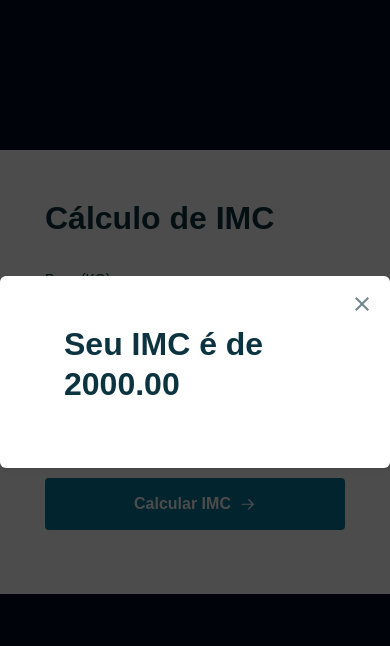
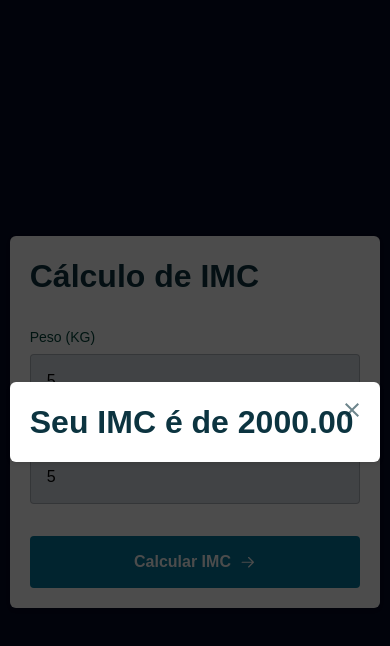
Before and after one commit to patrickxfranco/IMC, a plain HTML site: page index.html in a window 390 px wide. Both pictures are taken after typing "5", "5" into the empty fields and a click on the button "Calcular IMC". Drawn offline with Linux system fonts and the light colour scheme.

Commit message:
Implementação da responsividade e refatoração do código JavaScript

```diff
--- a/js/main.js
+++ b/js/main.js
@@ -1,31 +1,38 @@
 import { Modal } from './modal.js'
 import { AlertError } from './alert-error.js'
-import { imc, notANumber } from './utils.js'
-// VARIÁVES
+import { calculateImc, notANumber } from './utils.js'
 
 const form = document.querySelector('form')
-const inputWeight = document.querySelector('#weight')
-const inputHeight = document.querySelector('#height')
+export const inputWeight = document.querySelector('#weight')
+export const inputHeight = document.querySelector('#height')
 
-
+inputWeight.oninput = () => AlertError.close()
+inputHeight.oninput = () => AlertError.close()
 form.onsubmit = function (event) {
   event.preventDefault()
 
   const weight = inputWeight.value
   const height = inputHeight.value
 
-  const showAlertError = notANumber(weight) || notANumber(height)
+  const weightOrHeightIsNotANumber = notANumber(weight) || notANumber(height)
 
-  if (showAlertError) {
+
+
+  if (weight <= 0 || height <= 0) {
+    AlertError.open()
+    return
+  } else if (weightOrHeightIsNotANumber) {
     AlertError.open()
     return
   }
 
   AlertError.close()
-  const result = imc(weight, height)
+  const result = calculateImc(weight, height)
+  displayResultMessage(result)
+}
+
+function displayResultMessage(result) {
   const imcValue = result
-
   Modal.imcValue.innerText = imcValue
-
   Modal.open()
 }
--- a/js/modal.js
+++ b/js/modal.js
@@ -1,3 +1,4 @@
+import { inputWeight, inputHeight } from './main.js'
 export const Modal = {
 
   imcValue: document.querySelector('.modal .title span'),
@@ -9,6 +10,8 @@ export const Modal = {
   },
   close() {
     Modal.wrapper.classList.remove('open')
+    inputWeight.value = ""
+    inputHeight.value = ""
   }
 }
 
--- a/js/utils.js
+++ b/js/utils.js
@@ -1,9 +1,9 @@
-export { imc, notANumber }
+export { calculateImc, notANumber }
 
 function notANumber(value) {
   return isNaN(value) || value == ""
 }
 
-function imc(weight, height) {
+function calculateImc(weight, height) {
   return (weight / ((height / 100) ** 2)).toFixed(2)
 }
--- a/style.css
+++ b/style.css
@@ -42,6 +42,7 @@ button {
   place-content: center;
 }
 
+
 .card {
   padding: 4.8rem 6.4rem 6.4rem;
   background: rgb(255, 255, 255);
@@ -49,6 +50,7 @@ button {
   margin-bottom: 10rem;
   border-radius: 0.6rem;
   box-shadow: 0rem 0.2rem 0.4rem rgba(0, 0, 0, 0.1);
+  margin: 0 auto;
 }
 
 .card .title {
@@ -59,7 +61,7 @@ button {
 }
 
 .card form {
-  width: 30rem;
+  width: 100%;
 }
 
 .card form h1 {
@@ -168,8 +170,26 @@ button {
   font-weight: bold;
   opacity: 0;
   transition: opacity 0.5s;
+  /*   visibility: hidden;
+    transform: translateY(-10); */
 }
 
 .alert-error.open {
+  /*   transform: translateY(0); */
+  /*   visibility: visible; */
   opacity: 1;
 }
+
+@media (max-width: 390px) {
+  .card {
+    padding: 2rem;
+    width: 95vw;
+  }
+
+  .card form {
+  }
+
+  .card form .input-wrapper {
+    width: 100%;
+  }
+}
```
